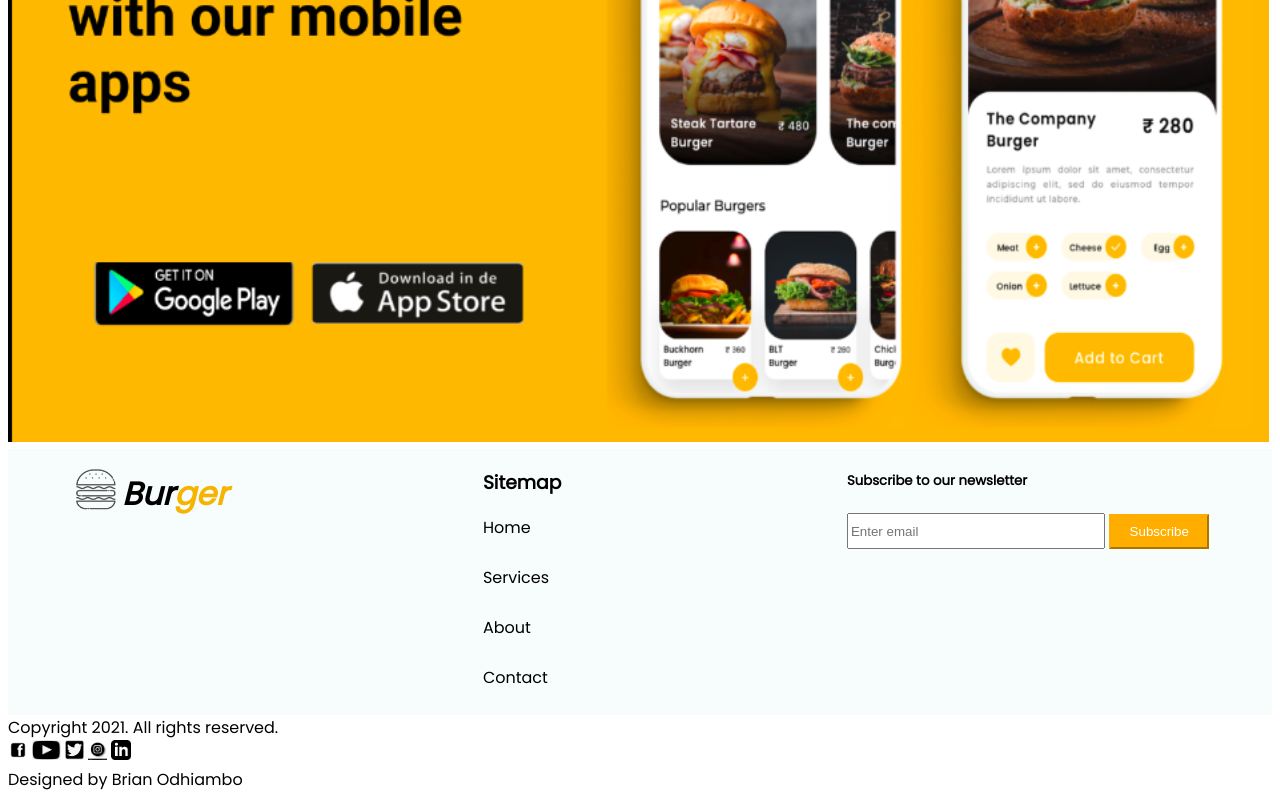
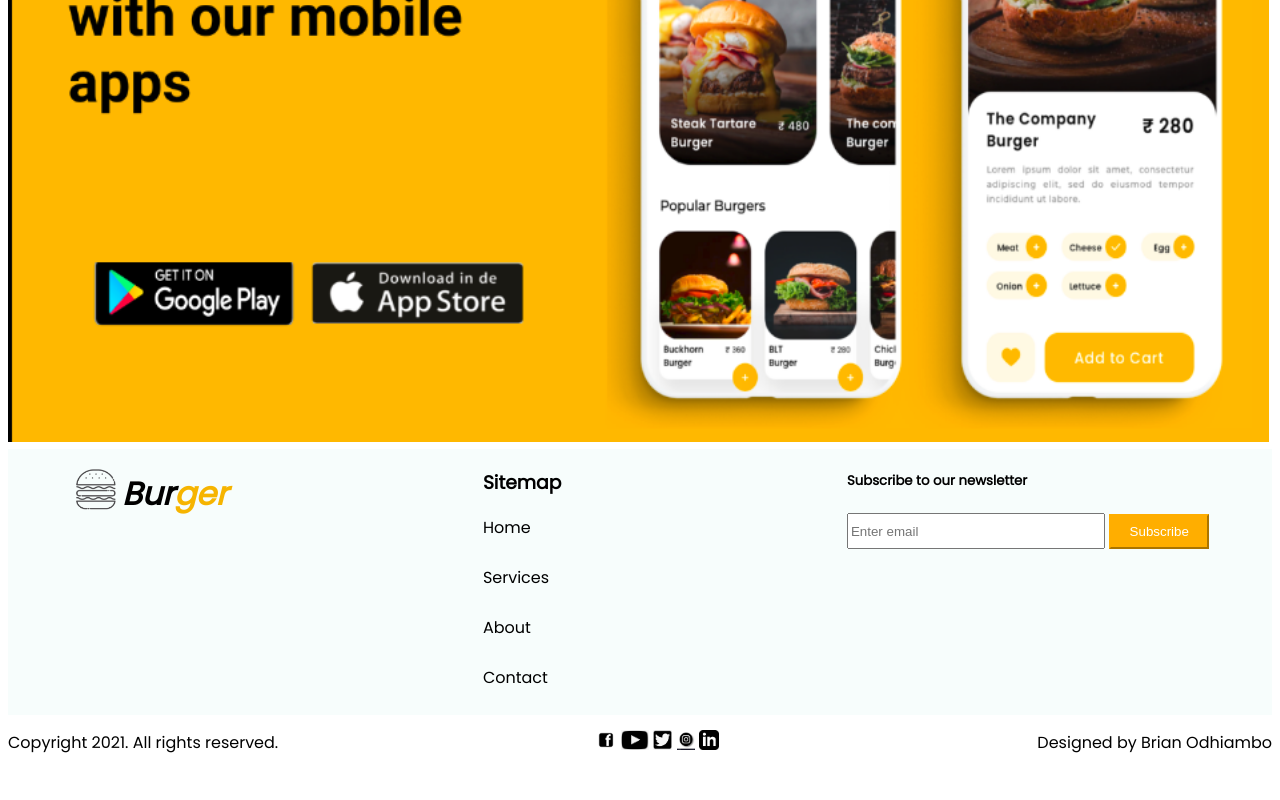
Before and after one commit to Otybrian/burgerpalace2, a plain HTML site: page index.html in a window 1280 px wide. Shown: the part 3013-3813 px from the top of the page. After the commit the page ends 3778 px from the top, so only its background shows below. Drawn offline with Linux system fonts and the light colour scheme.

Commit message:
styled the footer section in css

```diff
--- a/index.css
+++ b/index.css
@@ -226,3 +226,8 @@ margin-left: 20px;
 .section7 #three{
     margin-left: 160px;
 }
+footer{
+    display: flex;
+    justify-content: space-between;
+    margin-top: 15px;
+}
```
